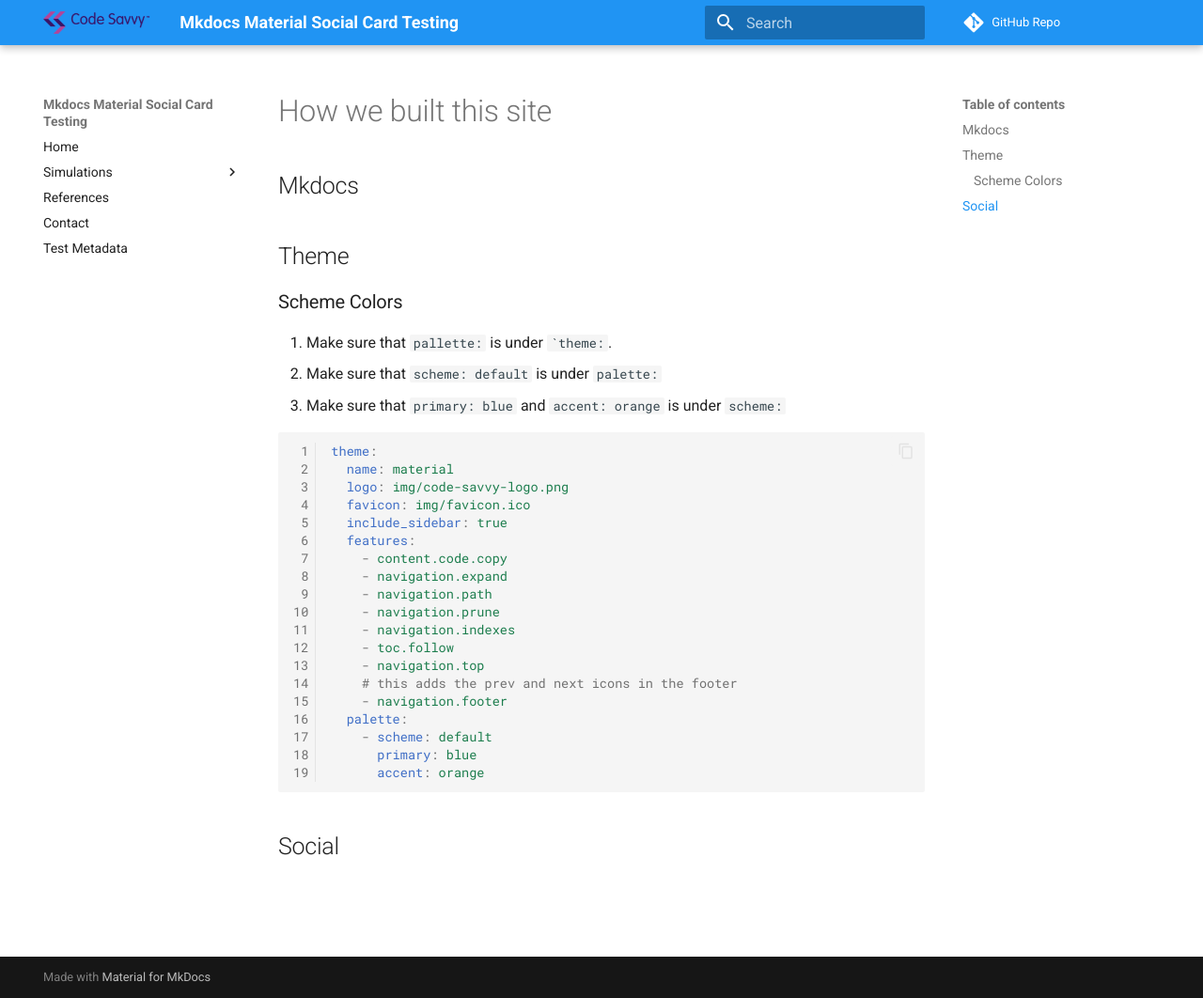
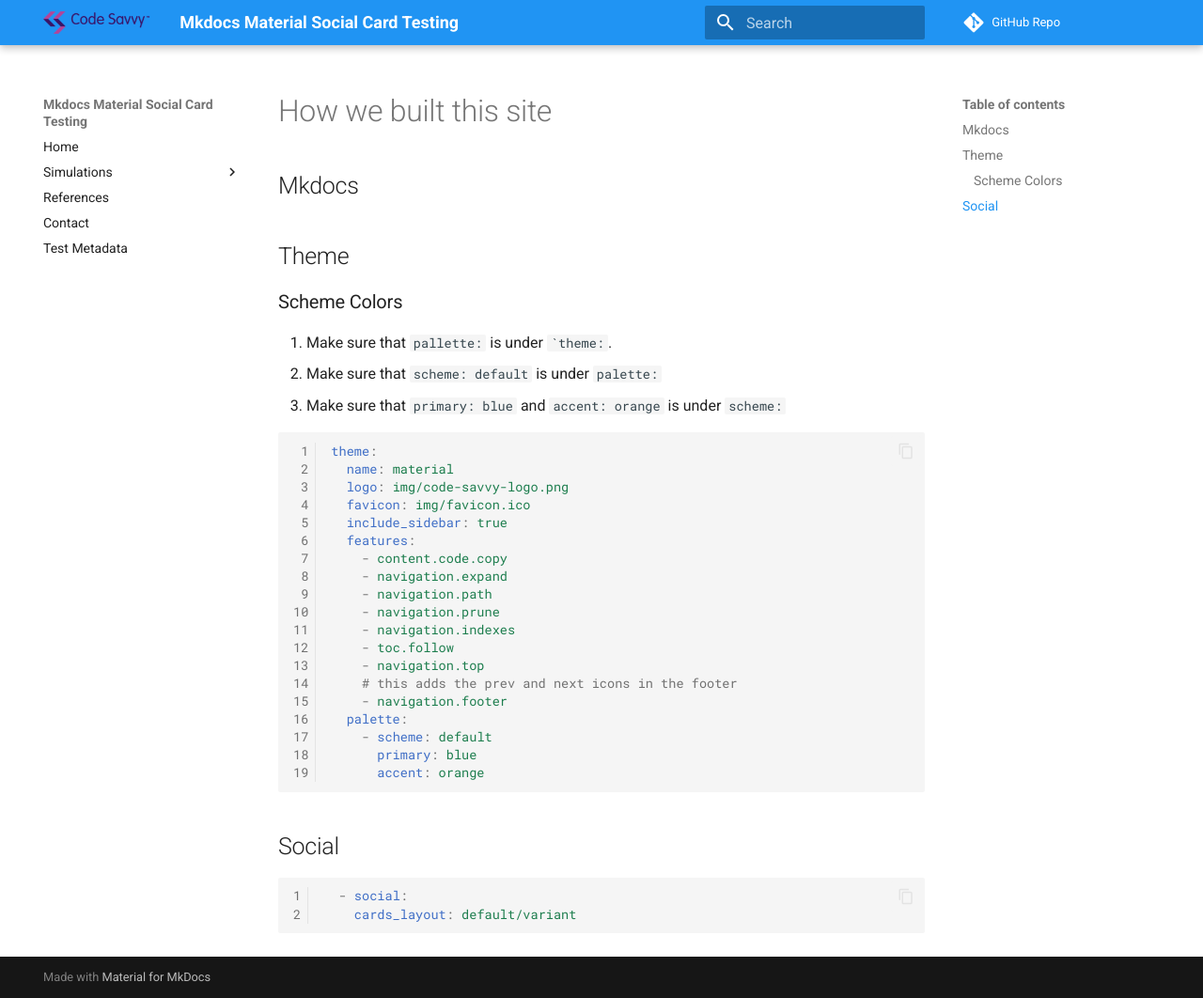
Before and after one commit to dmccreary/mkdocs-material-social, an MkDocs documentation site: the page built from docs/how-we-built-this-site.md, in a window 1280 px wide and 1062 px high. Shown: the whole window at 94% size. Built offline with MkDocs 1.6.1 and Material for MkDocs 9.7.7, drawn with Linux system fonts in a browser that asks for light colours; comment, search, counter and statistics services are not loaded.

Commit message:
updating content

````diff
--- a/docs/how-we-built-this-site.md
+++ b/docs/how-we-built-this-site.md
@@ -33,3 +33,8 @@
 ```
 
 ## Social
+
+```yaml
+  - social:
+    cards_layout: default/variant
+```
--- a/mkdocs.yml
+++ b/mkdocs.yml
@@ -43,7 +43,8 @@
 plugins:
   - search
   # this is the new line but make sure to follow the brew installs
-  - social
+  - social:
+    cards_layout: default/variant
 markdown_extensions:
    - attr_list
    - md_in_html
````
